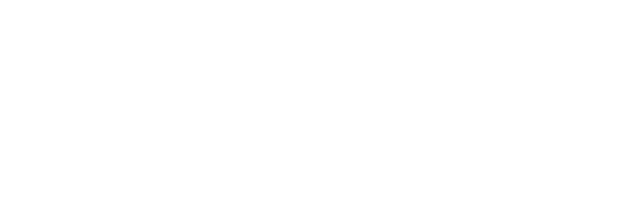
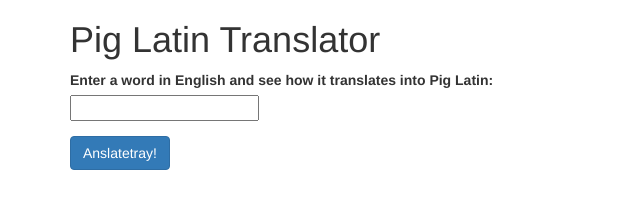
Before and after one commit to jenasancartier/pig-latin, a plain HTML site: page index.html in a window 1280 px wide. Shown: the whole page, without its empty margins (0-640 px from the left). Drawn offline with Linux system fonts and the light colour scheme.

Commit message:
add form in index.html, start javascript code.

```diff
--- a/index.html
+++ b/index.html
@@ -1,10 +1,25 @@
 <!DOCTYPE html>
 <html>
   <head>
-    <meta charset="utf-8">
-    <title></title>
+    <link href="css/bootstrap.min.css" rel="stylesheet" type="text/css">
+    <link href="css/styles.css" rel="stylesheet" type="text/css">
+    <script src="js/jquery-3.1.0.js"></script>
+    <script src="js/scripts.js"></script>
+    <title>Igpay Atinlay</title>
   </head>
   <body>
+    <div class="container">
+      <h1>Pig Latin Translator</h1>
 
+      <form id="pig-latin">
+        <div class="form-group">
+          <label for="englishWord">Enter a word in English and see how it translates into Pig Latin:</label><br>
+          <input id="englishWord" type="text">
+        </div>
+
+        <button type="submit" class="btn btn-primary">Anslatetray!</button>
+      </form>
+
+    </div>
   </body>
 </html>
--- a/js/scripts.js
+++ b/js/scripts.js
@@ -0,0 +1 @@
+(document).ready();
```
